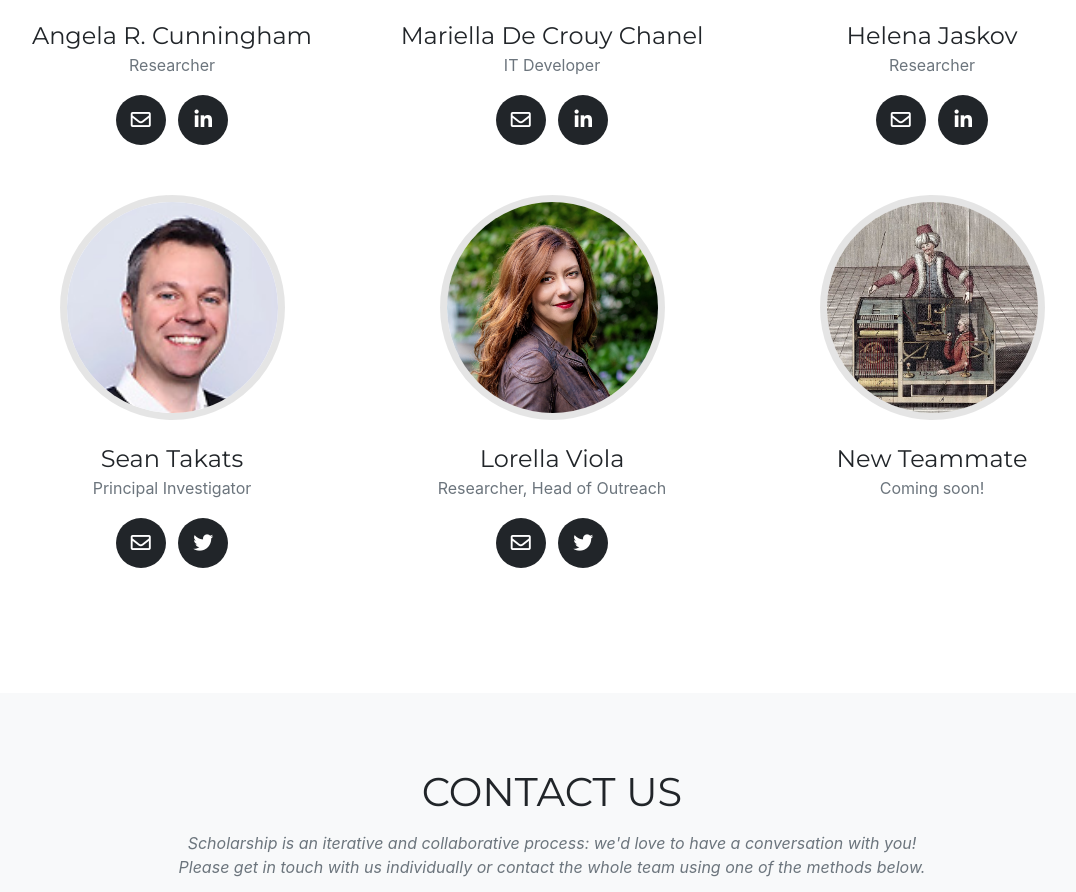
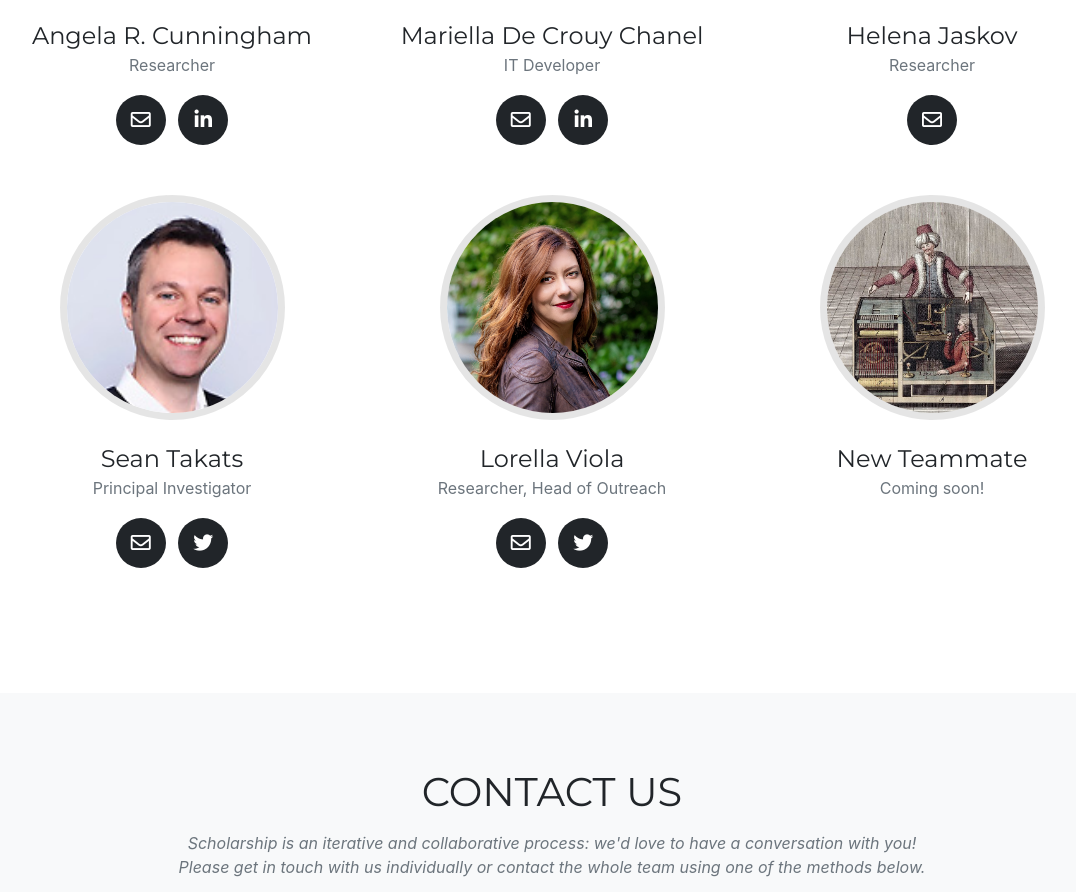
Before and after one commit to DHARPA-Project/DHARPA-Project.github.io, a website with bundled scripts: page index.html in a window 1280 px wide. Shown: the part 3085-3977 px from the top of the page, without its empty margins (88-1164 px from the left). Built offline with nearby package versions, Linux system fonts and the light colour scheme; a web font is replaced by a local one.

Commit message:
Update index.html

```diff
--- a/index.html
+++ b/index.html
@@ -306,12 +306,6 @@
                   <i class="far fa-envelope"></i>
                 </a>
               </li>
-
-              <li class="list-inline-item">
-                <a href="https://www.linkedin.com/" rel="noopener noreferrer" target="_blank">
-                  <i class="fab fa-linkedin-in"></i>
-                </a>
-              </li>
             </ul>
           </div>
         </div>
```
